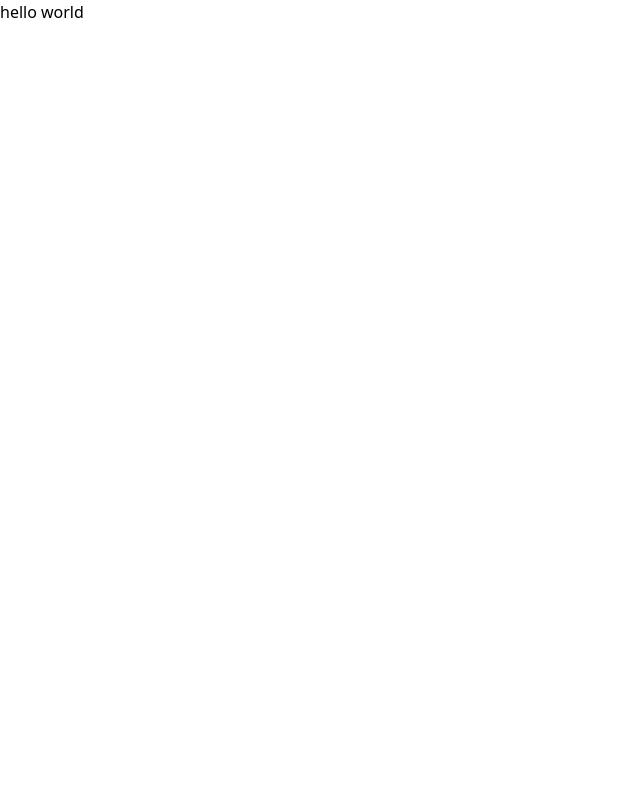
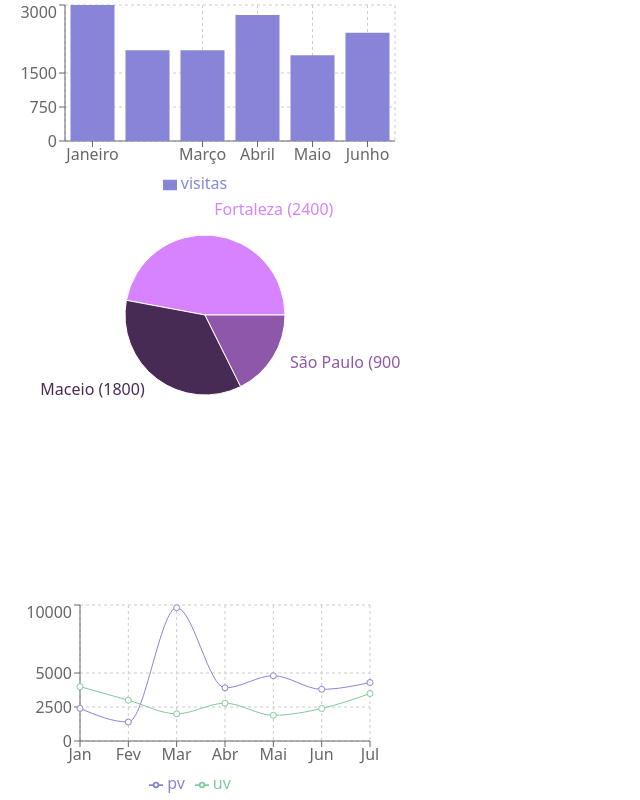
Before and after one commit to BrenoBar51/Registro-De-Visitas, a React (Vite) app: page /teladashboard in a window 1280 px wide. Shown: the top 800 px of the page, without its empty margins (0-640 px from the left). Built offline with nearby package versions, Linux system fonts and the light colour scheme.

Commit message:
dashboard finalizada

```diff
--- a/package.json
+++ b/package.json
@@ -23,6 +23,7 @@
     "react-hook-form": "^7.49.3",
     "react-query": "^3.39.3",
     "react-router-dom": "^6.21.3",
+    "recharts": "^2.11.0",
     "swagger-ui-express": "^5.0.0"
   },
   "devDependencies": {
--- /dev/null
+++ b/src/components/Barcharts.jsx
@@ -0,0 +1,28 @@
+import React from 'react';
+import { BarChart, Bar, XAxis, YAxis, CartesianGrid, Tooltip, Legend } from 'recharts';
+
+const data = [
+  { name: 'Janeiro', visitas: 3000 },
+  { name: 'Fevereiro', visitas: 2000 },
+  { name: 'Março', visitas: 2000 },
+  { name: 'Abril', visitas: 2780 },
+  { name: 'Maio', visitas: 1890 },
+  { name: 'Junho', visitas: 2390 },
+];
+
+const BarChartComponent = () => {
+  return (
+    <div className="w-full h-full p-4">
+      <BarChart width={400} height={200} data={data}>
+        <CartesianGrid strokeDasharray="3 3" />
+        <XAxis dataKey="name" />
+        <YAxis />
+        <Tooltip />
+        <Legend />
+        <Bar dataKey="visitas" fill="#8884d8" />
+      </BarChart>
+    </div>
+  );
+}
+
+export default BarChartComponent;
--- /dev/null
+++ b/src/components/Linecharts.jsx
@@ -0,0 +1,37 @@
+ import React from 'react';
+import { LineChart, Line, XAxis, YAxis, CartesianGrid, Tooltip, Legend } from 'recharts';
+
+const data = [
+  { name: 'Jan', uv: 4000, pv: 2400, amt: 2400 },
+  { name: 'Fev', uv: 3000, pv: 1398, amt: 2210 },
+  { name: 'Mar', uv: 2000, pv: 9800, amt: 2290 },
+  { name: 'Abr', uv: 2780, pv: 3908, amt: 2000 },
+  { name: 'Mai', uv: 1890, pv: 4800, amt: 2181 },
+  { name: 'Jun', uv: 2390, pv: 3800, amt: 2500 },
+  { name: 'Jul', uv: 3490, pv: 4300, amt: 2100 },
+];
+
+const SimpleLineChart = () => {
+  return (
+    <div className="w-full h-full p-4">
+      <LineChart
+        width={400}
+        height={200}
+        data={data}
+        margin={{
+          top: 5, right: 30, left: 20, bottom: 5,
+        }}
+      >
+        <CartesianGrid strokeDasharray="3 3" />
+        <XAxis dataKey="name" />
+        <YAxis />
+        <Tooltip />
+        <Legend />
+        <Line type="monotone" dataKey="pv" stroke="#8884d8" activeDot={{ r: 8 }} />
+        <Line type="monotone" dataKey="uv" stroke="#82ca9d" />
+      </LineChart>
+    </div>
+  );
+}
+
+export default SimpleLineChart;
--- /dev/null
+++ b/src/components/PieChartCidade.jsx
@@ -0,0 +1,38 @@
+ import React from 'react';
+import { PieChart, Pie, Cell, Tooltip } from 'recharts';
+
+const data = [
+  { name: 'Fortaleza', value: 2400 },
+  { name: 'Maceio', value: 1800 },
+  { name: 'São Paulo', value: 900 },
+];
+
+const COLORS = ['#D782FF', '#482b55', '#8f57aa'];
+
+const PieChartCidade = () => {
+  return (
+    <div className="w-full h-full p-4">
+      <PieChart width={400} height={400}>
+        <Pie
+          data={data}
+          cx={200}
+          cy={110}
+          labelLine={false}
+          label={(entry) => `${entry.name} (${entry.value})`}
+          outerRadius={80}
+          fill="#8884d8"
+          dataKey="value"
+        >
+          {
+            data.map((entry, index) => (
+              <Cell key={`cell-${index}`} fill={COLORS[index % COLORS.length]} />
+            ))
+          }
+        </Pie>
+        <Tooltip />
+      </PieChart>
+    </div>
+  );
+}
+
+export default PieChartCidade;
--- /dev/null
+++ b/src/components/PieChartGenero.jsx
@@ -0,0 +1,38 @@
+import React from 'react';
+import { PieChart, Pie, Cell, Tooltip } from 'recharts';
+
+const data = [
+  { name: 'Masculino', value: 2400 },
+  { name: 'Feminino', value: 1900 },
+  { name: 'Outros', value: 500 },
+];
+
+const COLORS = ['#d782ff', '#ff8291', '#82ffa5'];
+
+const PieChartGenero = () => {
+  return (
+    <div className="w-full h-full p-4">
+      <PieChart width={400} height={400}>
+        <Pie
+          data={data}
+          cx={200}
+          cy={110}
+          labelLine={false}
+          label={(entry) => `${entry.name} (${entry.value})`}
+          outerRadius={80}
+          fill="#8884d8"
+          dataKey="value"
+        >
+          {
+            data.map((entry, index) => (
+              <Cell key={`cell-${index}`} fill={COLORS[index % COLORS.length]} />
+            ))
+          }
+        </Pie>
+        <Tooltip />
+      </PieChart>
+    </div>
+  );
+}
+
+export default PieChartGenero;
--- a/src/pages/TelaDashboard/Teladashboard.jsx
+++ b/src/pages/TelaDashboard/Teladashboard.jsx
@@ -1,7 +1,20 @@
-export default function TelaDashboard() {
-    return(
-        <div>
-            <h1>hello world</h1>
-        </div>
-    )
+
+import BarChartComponent from "../../components/Barcharts";
+import SimpleLineChart from "../../components/Linecharts";
+import PieChartCidadeComponent from "../../components/PieChartCidade";
+import PieChartGenero from "../../components/PieChartGenero";
+
+ export default function TelaDashboard() {
+  return(
+    <div className="min-h-screen flex flex-col justify-center bg-[#c8ccdc]">
+   <div className="flex justify-between">
+  <div className="bg-white relative bottom-[65px] left-[100px] h-[220px]">     <BarChartComponent /> </div>
+    <div className="bg-white relative bottom-[65px] right-[70px] h-[250px]">   <PieChartCidadeComponent /> </div>
+   </div>
+   <div className="flex">
+ <div className="bg-white relative bottom-[27px] left-[100px] h-[220px]"> < SimpleLineChart /> </div>
+ <div className="bg-white relative bottom-[37px] left-[460px] h-[250px]">  <PieChartGenero /> </div>
+   </div>
+    </div>
+  )
 }
```
Also changed, not shown: 1 other file (tests, documents, lock files or other folders).
